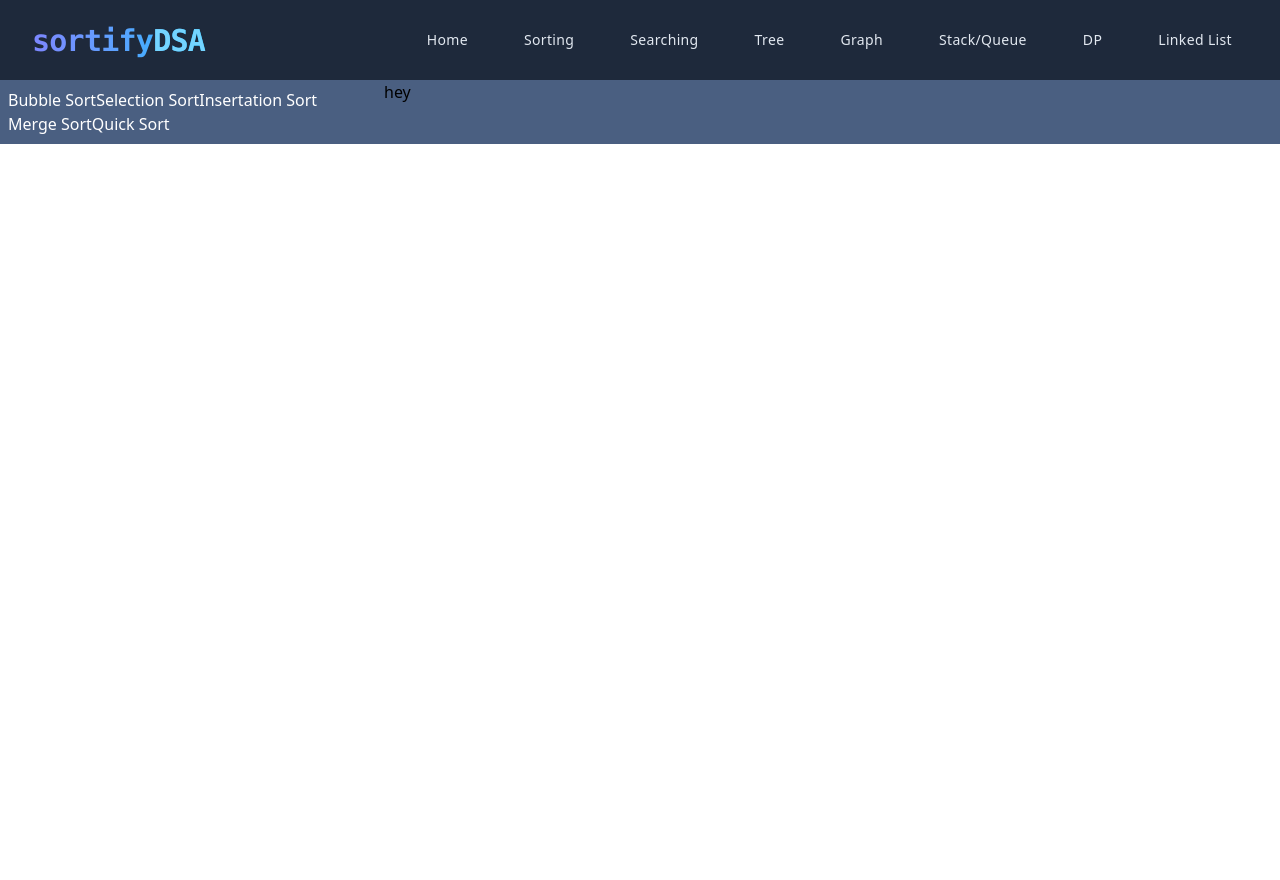
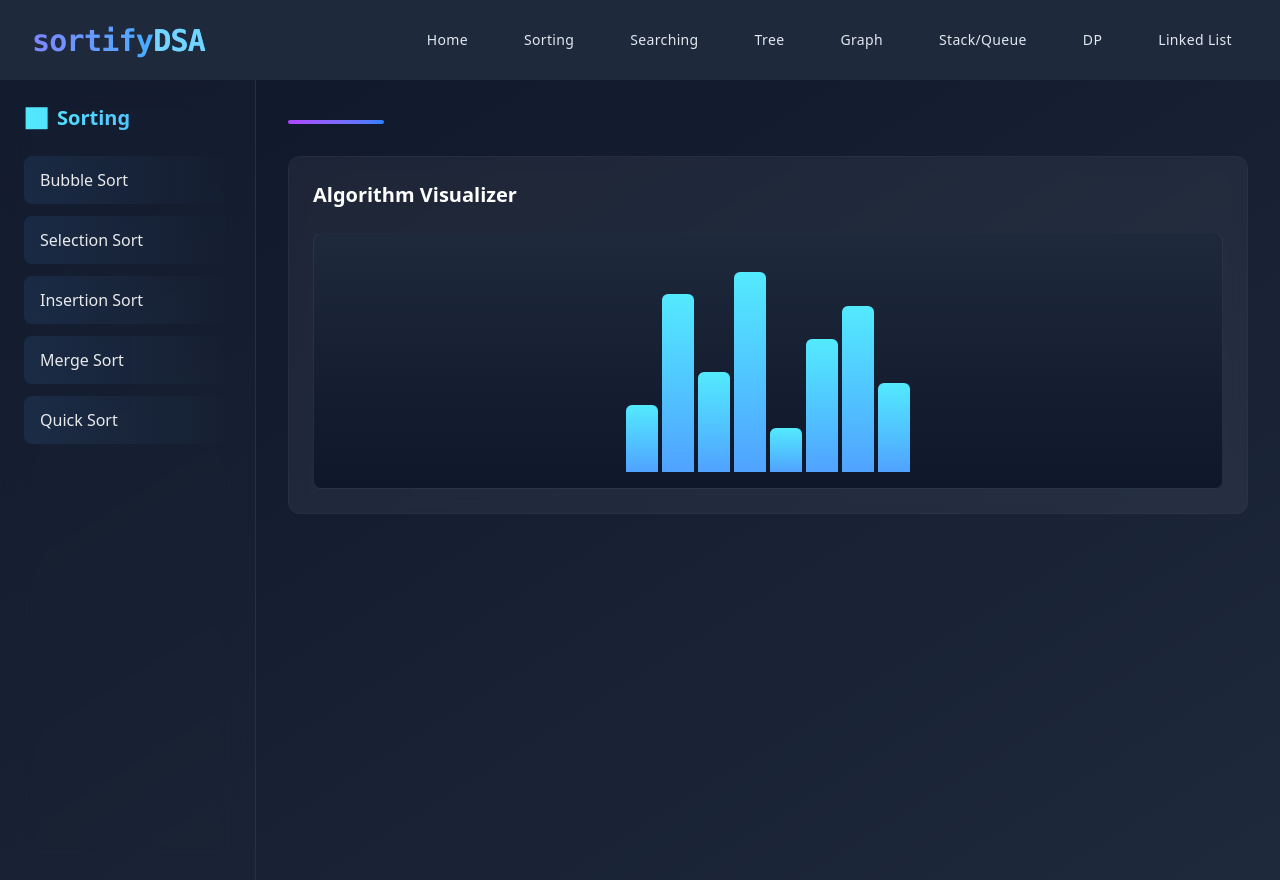
Before and after one commit to Anshikagoel11/SortifyDSA, a React (Vite) app: page /sorting in a window 1280 px wide. Before the commit the page ends 800 px from the top, so only its background shows below. Built offline with nearby package versions, Linux system fonts and the light colour scheme.

Commit message:
added buttons

```diff
--- a/src/components/Sorting.jsx
+++ b/src/components/Sorting.jsx
@@ -1,25 +1,74 @@
+import { useState } from "react"
+
+function Sorting_navBar({heading}) {
+  return (
+    <div className="mb-8">
+      <div>
+        <h1 className="text-transparent bg-clip-text bg-gradient-to-r from-cyan-400 to-blue-500 text-3xl font-bold mb-2 animate-pulse">
+       {heading}
+      </h1>
+      <div className="h-1 w-24 bg-gradient-to-r from-purple-500 to-blue-500 rounded-full"></div>
+      </div>
+      <div className="flex ">
+
+      </div>
+    </div>
+  )
+}
 
 
-function Sorting_navBar(){
-    return(
-        <h1>hey</h1>
-    )
-}
+export default function Sorting() {
+    const [heading , setHeading] = useState('')
 
-export  default function Sorting(){
-    return(
-        <div className="bg-[#4a5f81] flex">
-            <div className="w-[30%] bg-transparent p-2">
-                <button className="text-white">Bubble Sort</button>
-                <button className="text-white">Selection Sort</button>
-                <button className="text-white">Insertation Sort</button>
-                <button className="text-white">Merge Sort</button>
-                <button className="text-white">Quick Sort</button>
+  return (
+    <div className="bg-gradient-to-br from-[#0F172A] to-[#1E293B] flex min-h-screen">
+      {/* Left sidebar with glass morphism effect */}
+      <div className="w-[20%] bg-[#1E293B]/30 p-6 border-r border-gray-700/50 backdrop-blur-lg">
+        <h2 className="text-transparent bg-clip-text bg-gradient-to-r from-cyan-300 to-blue-400 text-xl font-bold mb-6 flex items-center">
+          <span className="mr-2">📊</span> Sorting
+        </h2>
+        <div className="space-y-3">
+          {['Bubble Sort', 'Selection Sort', 'Insertion Sort', 'Merge Sort', 'Quick Sort'].map((item) => (
+            <button
+            onClick={()=>{setHeading(item)}}
+              key={item}
+              className="text-white/90 group relative w-full text-left px-4 py-3 rounded-lg transition-all
+                        bg-gradient-to-r from-blue-400/10 to-blue-402 hover:shadow-lg shadow-blue-500/10
+                        hover:-translate-y-0.5 duration-300 overflow-hidden"
+            >
+              <span className="relative z-10">{item}</span>
+              <span className="absolute inset-0 bg-gradient-to-r from-blue-500/20 to-transparent
+                              opacity-0 group-hover:opacity-100 transition-opacity duration-300"></span>
+              <span className="absolute bottom-0 left-0 w-full h-0.5 bg-blue-400 scale-x-0
+                              group-hover:scale-x-100 transition-transform origin-left duration-500"></span>
+            </button>
+          ))}
+        </div>
+      </div>
 
-            </div>
-          <div className="70%">
-             <Sorting_navBar/>
+      {/* Main content area */}
+      {/* right side */}
+      <div className="w-[80%] p-8">
+        <Sorting_navBar heading={heading}/>
+
+        {/* Example content with animation */}
+        <div className="bg-white/5 backdrop-blur-sm border border-gray-700/30 rounded-xl p-6 animate-fadeIn">
+          <div className="flex justify-between items-center mb-6">
+            <h2 className="text-xl font-semibold text-white">Algorithm Visualizer</h2>
+          </div>
+
+          <div className="h-64 bg-gradient-to-b from-[#1E293B] to-[#0F172A] rounded-lg flex items-end
+                          justify-center space-x-1 p-4 border border-gray-700/50">
+            {[30, 80, 45, 90, 20, 60, 75, 40].map((height, index) => (
+              <div
+                key={index}
+                className="bg-gradient-to-t from-blue-400 to-cyan-300 w-8 rounded-t-md transition-all duration-500 hover:bg-cyan-400"
+                style={{ height: `${height}%` }}
+              ></div>
+            ))}
           </div>
         </div>
-    )
+      </div>
+    </div>
+  )
 }
```
Also changed, not shown: src/utils/sortingData.jsx (renamed from src/utils/rawData.jsx).
